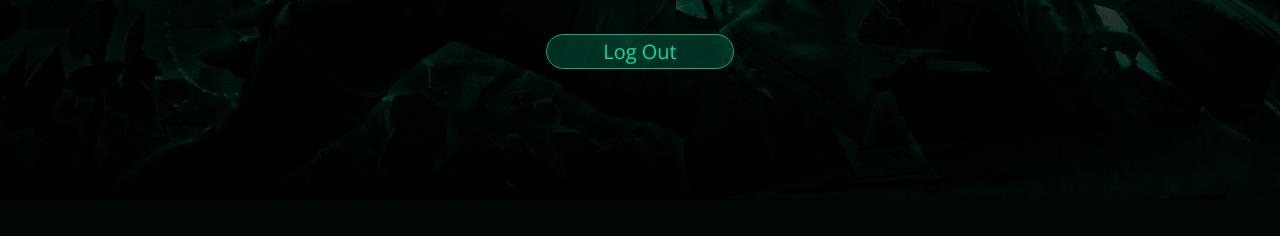
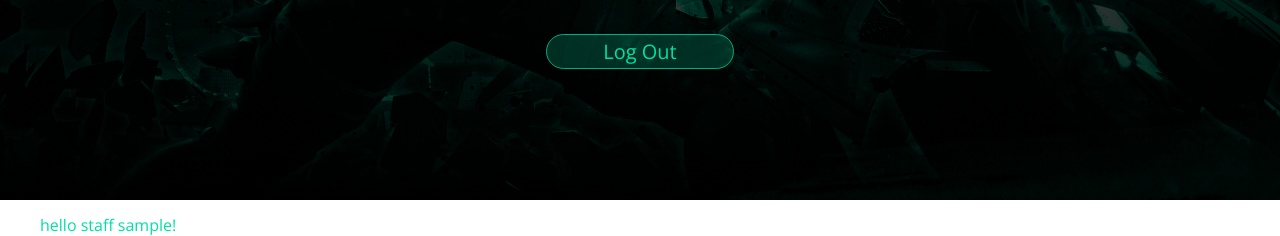
Before and after one commit to chosen111/WAD2_Project, a Django app: page / in a window 1280 px wide. Shown: the part 600-836 px from the top of the page. Before the commit the page ends 786 px from the top, so only its background shows below. Run offline with Django 3.2, Linux system fonts and the light colour scheme; a user stored in the database is signed in; tables that the repository leaves empty hold one stand-in row (values such as "Sample post").

Commit message:
add 'hell + username' info when user sign in

```diff
--- a/templates/codenamez/base.html
+++ b/templates/codenamez/base.html
@@ -28,5 +28,19 @@
         </main>
         <footer></footer>
     </div>
+
+    <div>
+            <ul>
+                {% if user.is_authenticated %}
+                     {% if user.is_staff %}
+                          hello staff {{ user.username }}!
+                     {% else %}
+                          hello {{ user.username }}!
+                     {% endif %}
+                {% endif %}
+
+
+            </ul>
+        </div>
 </body>
 </html>
```
